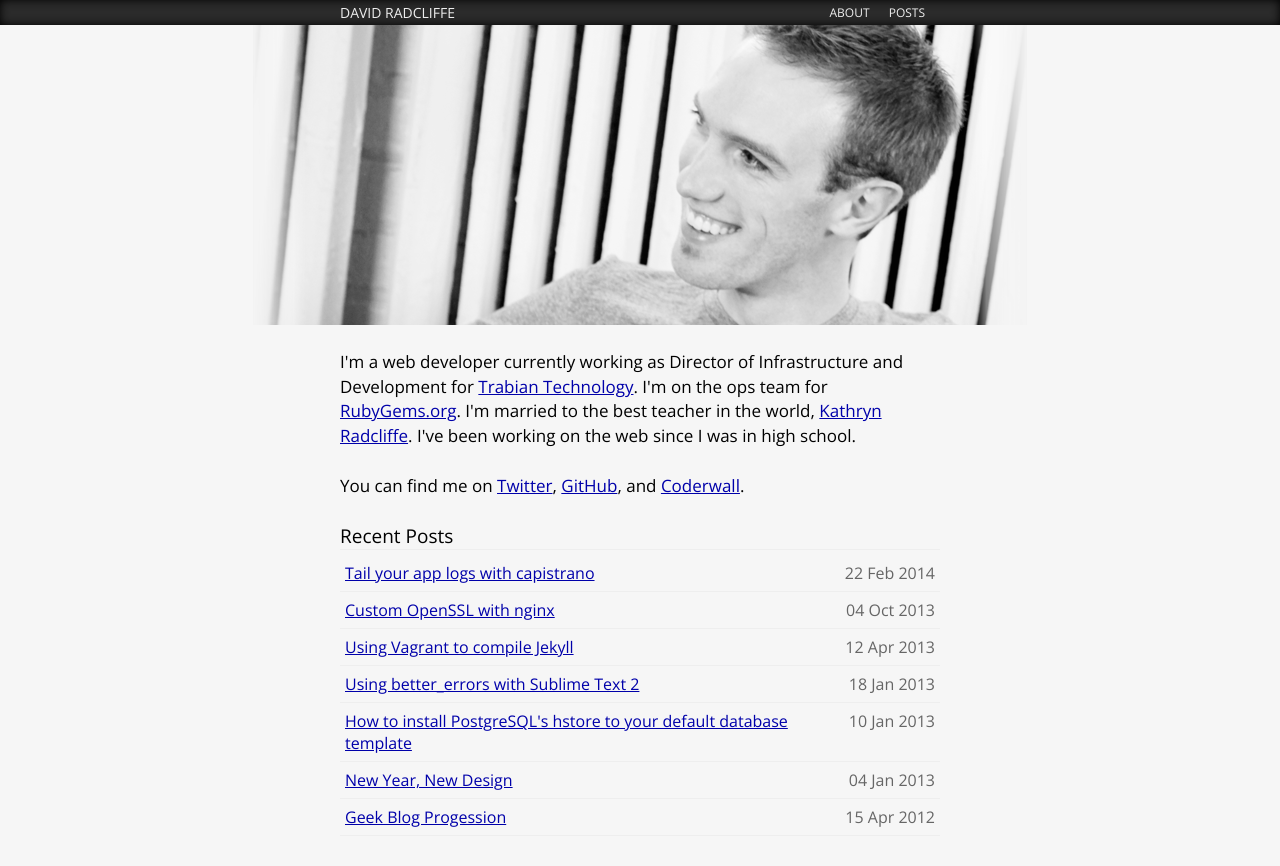
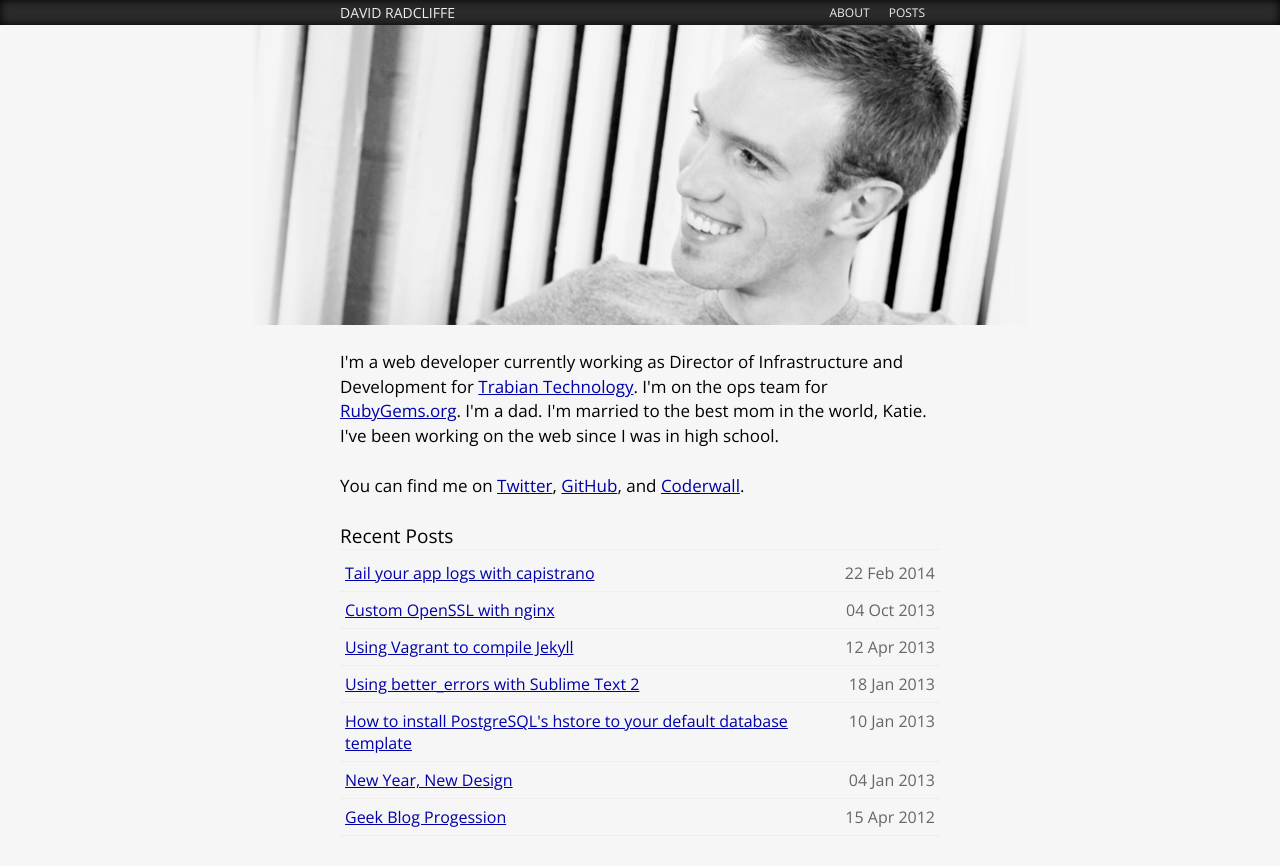
Before and after one commit to dwradcliffe/dwradcliffe.github.com, a Jekyll site: the page built from index.html, in a window 1280 px wide. Shown: the top 866 px of the page. Built offline with Jekyll 4.4.1, drawn with Linux system fonts in a browser that asks for light colours; Markdown is read by kramdown in place of the engine named in the settings.

Commit message:
I'm a dad!

```diff
--- a/index.html
+++ b/index.html
@@ -5,7 +5,7 @@
 published: true
 ---
 
-<p>I'm a web developer currently working as Director of Infrastructure and Development for <a href="https://www.trabian.com">Trabian Technology</a>. I'm on the ops team for <a href="https://rubygems.org">RubyGems.org</a>. I'm married to the best teacher in the world, <a href="http://www.kathrynradcliffe.com">Kathryn Radcliffe</a>. I've been working on the web since I was in high school.</p>
+<p>I'm a web developer currently working as Director of Infrastructure and Development for <a href="https://www.trabian.com">Trabian Technology</a>. I'm on the ops team for <a href="https://rubygems.org">RubyGems.org</a>. I'm a dad. I'm married to the best mom in the world, Katie. I've been working on the web since I was in high school.</p>
 
 <p>You can find me on <a href="http://twitter.com/dwradcliffe">Twitter</a>, <a href="https://github.com/dwradcliffe">GitHub</a>, and <a href="https://coderwall.com/dwradcliffe">Coderwall</a>.
 
```
